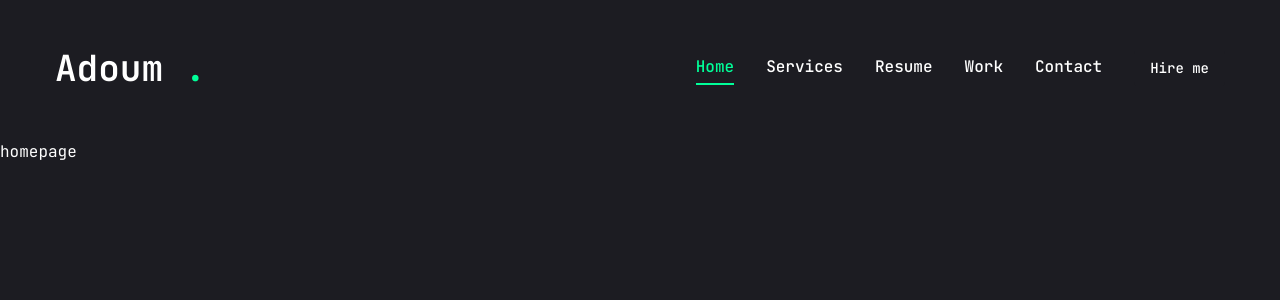
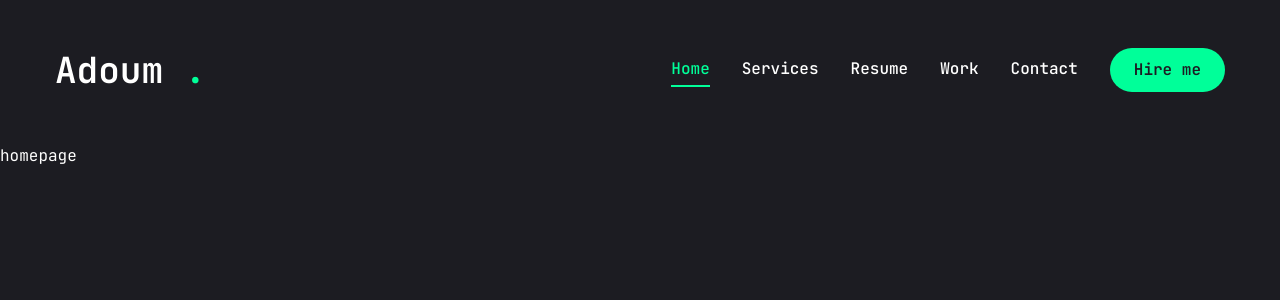
Before and after one commit to Adoum15/Portfolio_Next, a Next.js app: page / in a window 1280 px wide. Shown: the top 300 px of the page. Built offline with nearby package versions, Linux system fonts and the light colour scheme.

Commit message:
mise en place de la partie header

```diff
--- a/app/layout.jsx
+++ b/app/layout.jsx
@@ -2,7 +2,8 @@
 import "./globals.css";
 
 import Header from "@/components/Header";
-// import PageTransition from '@/components/PageTransition';
+ import PageTransition from '@/components/PageTransition';
+import StairTransition from '@/components/StairTransition';
 
 const jetbrainsMono = JetBrains_Mono({
   subsets: ["latin"],
@@ -22,9 +23,10 @@
         className={`${jetbrainsMono.variable} `}
       >
         <Header />
-
-        {children}
-
+        <StairTransition />
+        <PageTransition>
+          {children}
+        </PageTransition>
 
       </body>
     </html>
--- a/components/Header.jsx
+++ b/components/Header.jsx
@@ -2,7 +2,7 @@
 import { Button } from "./ui/button";
 
 import Nav from './Nav'
-// import MobileNav from './MobileNav';
+import MobileNav from './MobileNav';
 
 function Header() {
   return (
@@ -14,14 +14,15 @@
         </h1>
         </Link>
         <div className='hidden xl:flex items-center gap-8'>
-        <Nav />
-        <Link href="/contact">
-        <Button>Hire me</Button>
-        </Link>
+          <Nav />
+          <Link href="/contact">
+              <Button>Hire me</Button>
+          </Link>
         </div>
+        {/* mobile nav */}
         <div className="xl:hidden">
-          {/* <MobileNav /> */}
-          mobile nav
+          <MobileNav />
+
         </div>
       </div>
     </header>
--- /dev/null
+++ b/components/MobileNav.jsx
@@ -0,0 +1,69 @@
+"use client";
+
+import { Sheet, SheetContent, SheetTrigger } from "@/components/ui/sheet";
+import { usePathname } from "next/navigation";
+import Link from "next/link";
+import { CiMenuFries } from "react-icons/ci";
+
+const Links = [
+  {
+    name: "home",
+    path: "/",
+  },
+  {
+    name: "services",
+    path: "/services",
+  },
+  {
+    name: "resume",
+    path: "/resume",
+  },
+  {
+    name: "work",
+    path: "/work",
+  },
+  {
+    name: "contact",
+    path: "/contact",
+  },
+];
+
+const MobileNav = () => {
+  const pathname = usePathname();
+  return (
+    <Sheet>
+      <SheetTrigger>
+        <CiMenuFries className="text-[32px] text-accent" />
+      </SheetTrigger>
+      <SheetContent classNameflex flex-col>
+        {/* logo */}
+        <div className="mt-32 mb-40 text-center text-2xl">
+          <Link href="/">
+            <h1 className="text-4xl font-semibold">
+              Adoum <span className="text-accent">.</span>
+            </h1>
+          </Link>
+        </div>
+        {/* nav links */}
+        <nav className="flex flex-col justify-center items-center gap-8">
+          {Links.map((link, index) => {
+            return (
+              <Link
+                href={link.path}
+                key={index}
+                className={`${
+                  link.path === pathname &&
+                  "text-accent border-b-2 border-accent"
+                } text-xl capitalize hover:text-accent transition-all`}
+              >
+                {link.name}
+              </Link>
+            );
+          })}
+        </nav>
+      </SheetContent>
+    </Sheet>
+  );
+};
+
+export default MobileNav;
--- a/components/PageTransition.jsx
+++ b/components/PageTransition.jsx
@@ -1,11 +1,26 @@
+"use client";
 
+import { AnimatePresence, motion } from "framer-motion";
+import { usePathname } from "next/navigation";
 
-function PageTransition() {
+function PageTransition({ children }) {
+  const pathname = usePathname();
+
   return (
-    <div>
-      pageTransition
-    </div>
-  )
+    <AnimatePresence>
+      <div key={pathname}>
+        <motion.div
+          initial={{ opacity: 1 }}
+          animate={{
+            opacity: 0,
+            transition: { delay :1, duration:0.4, ease: "easeInOut" },
+            }}
+            className="h-screen w-screen fixed bg-primary top-0 pointer-events-none"
+        ></motion.div>
+        {children}
+      </div>
+    </AnimatePresence>
+  );
 }
 
-export default PageTransition
+export default PageTransition;
--- /dev/null
+++ b/components/StairTransition.jsx
@@ -0,0 +1,33 @@
+"use client";
+
+import { motion, AnimatePresence } from "framer-motion";
+import { usePathname } from "next/navigation";
+import Stairs from "./Stairs";
+
+
+function StairTransition() {
+  const pathname = usePathname();
+
+  return (
+    <>
+      <AnimatePresence mode="wait">
+        <div key={pathname}>
+          <div className="h-screen w-screen fixed top-0 left-0 righ-0
+          pointer-events-none z-40 flex">
+            <Stairs />
+          </div>
+          <motion.div
+          className="h-screen w-screen fixed bg-primary top-0 pointer-events-none"
+          initial={{ opacity: 1}}
+          animate={{ opacity:0,
+            transition: {delay:1, duration:0.4, ease: "easeInOut"},
+          }}
+          />
+        </div>
+      </AnimatePresence>
+
+    </>
+  )
+}
+
+export default StairTransition;
--- /dev/null
+++ b/components/Stairs.jsx
@@ -0,0 +1,43 @@
+import { motion } from 'framer-motion'
+
+const stairAnimation ={
+  initial: {
+    top: "0%",
+  },
+  animate: {
+    top: "100%",
+  },
+  exit:{
+    top: ["100%", "0%"],
+  }
+}
+
+const reverseIndex = (index) => {
+  const totalSteps = 6;
+  return totalSteps - index -1;
+}
+
+
+function Stairs() {
+  return (
+    <>
+    {[...Array(6)].map((_, index)=> {
+     return( <motion.div
+      key={index}
+      variants={stairAnimation}
+      initial ="initial"
+      animate="animate"
+      exit="exit"
+      transition = {{
+        duration: 0.2,
+        ease: "easeInOut",
+        delay: reverseIndex(index) * 0.1,
+      }}
+      className='h-full w-full bg-[#e0f7da] relative'
+      />)
+    })}
+    </>
+  )
+}
+
+export default Stairs
--- a/components/ui/button.jsx
+++ b/components/ui/button.jsx
@@ -5,25 +5,20 @@
 import { cn } from "@/lib/utils"
 
 const buttonVariants = cva(
-  "inline-flex items-center justify-center whitespace-nowrap rounded-md text-sm font-medium ring-offset-background transition-colors focus-visible:outline-none focus-visible:ring-2 focus-visible:ring-ring focus-visible:ring-offset-2 disabled:pointer-events-none disabled:opacity-50",
+  "inline-flex items-center justify-center whitespace-nowrap rounded-full text-base font-semibold ring-offset-white transition-colors",
   {
     variants: {
       variant: {
-        default: "bg-primary text-primary-foreground hover:bg-primary/90",
-        destructive:
-          "bg-destructive text-destructive-foreground hover:bg-destructive/90",
-        outline:
-          "border border-input bg-background hover:bg-accent hover:text-accent-foreground",
-        secondary:
-          "bg-secondary text-secondary-foreground hover:bg-secondary/80",
-        ghost: "hover:bg-accent hover:text-accent-foreground",
-        link: "text-primary underline-offset-4 hover:underline",
+        default: "bg-accent text-primary hover:bg-accent-hover",
+        primary: 'bg-primary text-white',
+        outline: 'border border-accent bg-transparent text-accent hover:bg-accent hover:text-primary',
+
       },
       size: {
-        default: "h-10 px-4 py-2",
-        sm: "h-9 rounded-md px-3",
-        lg: "h-11 rounded-md px-8",
-        icon: "h-10 w-10",
+        default: "h-[44px] px-6" ,
+        sm: "h-[48px] px-6",
+        lg: "h-[44px] px-6 text-sm uppercase tracking-[2px]",
+
       },
     },
     defaultVariants: {
--- a/package.json
+++ b/package.json
@@ -22,6 +22,7 @@
     "next": "14.2.10",
     "react": "^18",
     "react-dom": "^18",
+    "react-icons": "^5.3.0",
     "tailwind-merge": "^2.5.2",
     "tailwindcss-animate": "^1.0.7"
   },
--- a/tailwind.config.js
+++ b/tailwind.config.js
@@ -15,7 +15,7 @@
 		screens: {
 			sm: '640px',
 			mb: '768px',
-			lg: '640px',
+			lg: '960px',
 			xl: '1200px',
 		},
 		fontFamily:{
```
Also changed, not shown: components/ui/sheet.jsx (+53 -43 lines), 1 other file (tests, documents, lock files or other folders).
